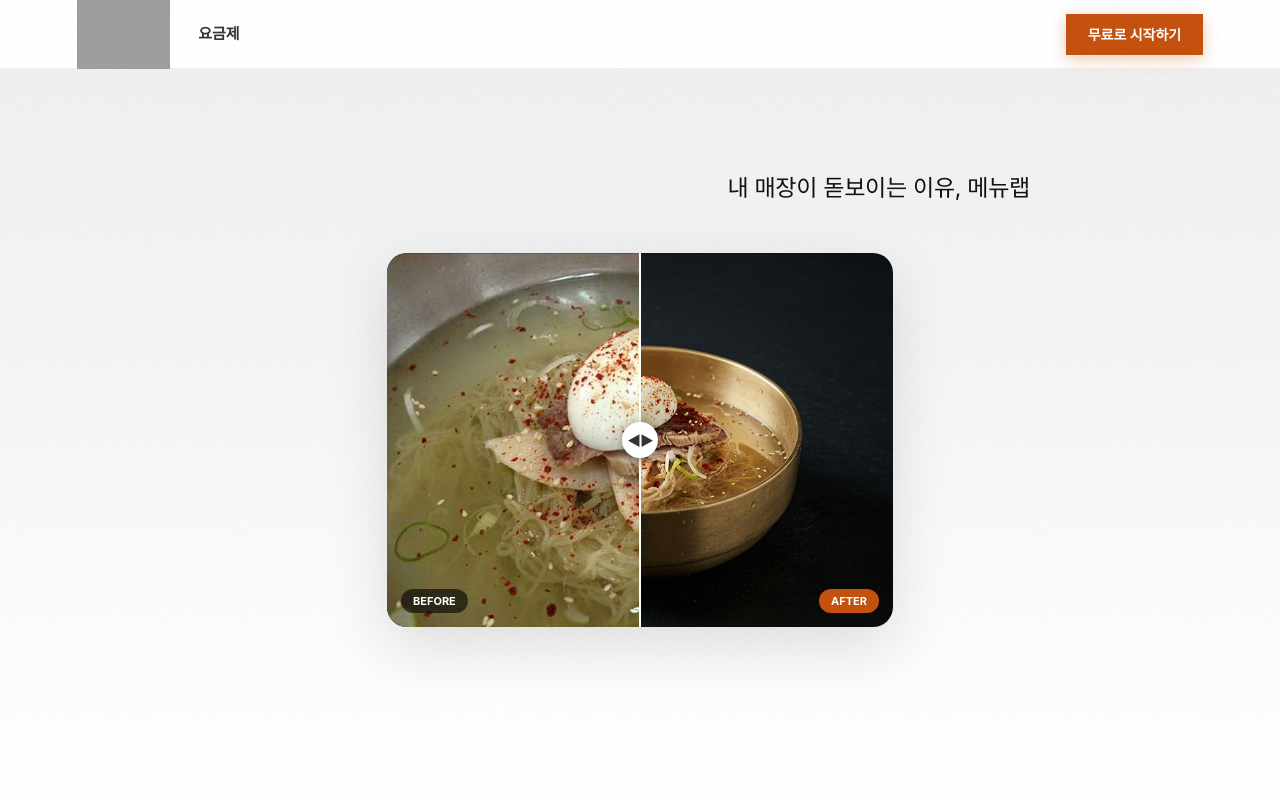
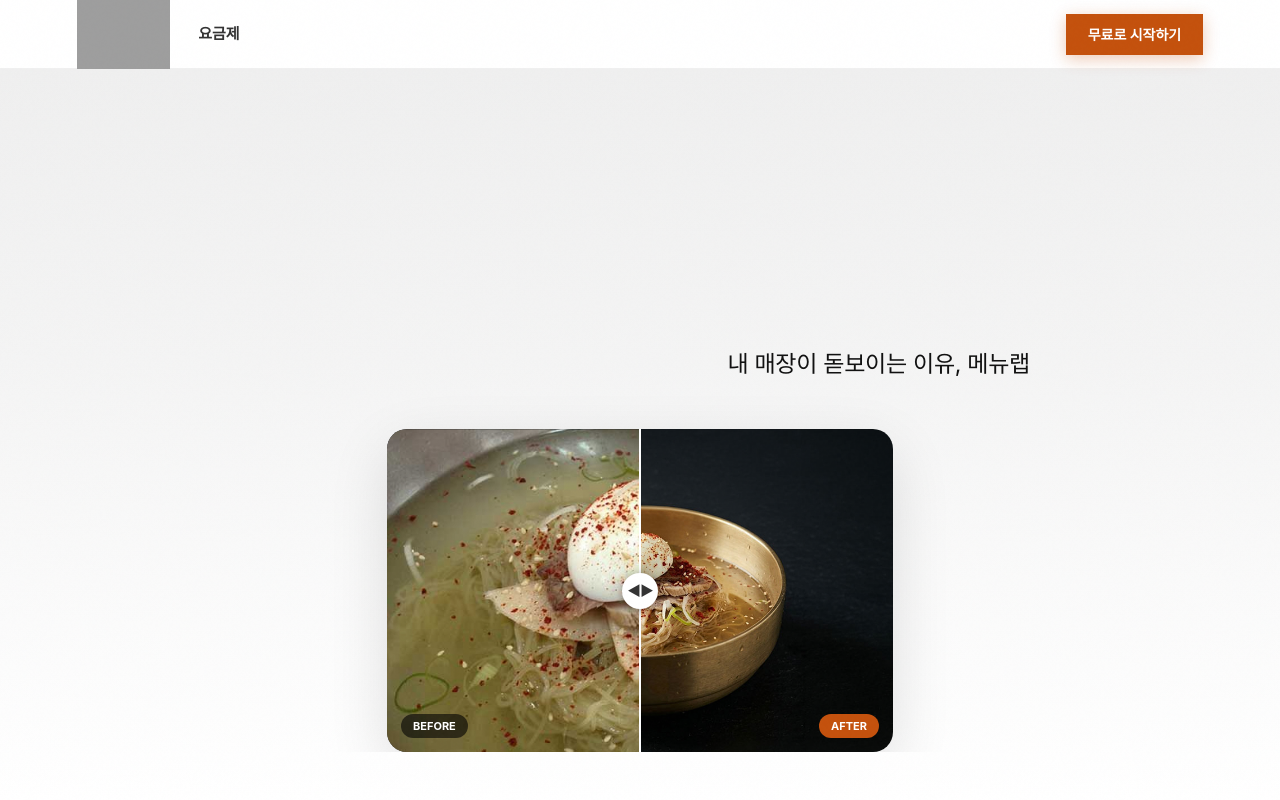
Before and after one commit to solip7131/menulab-v3, a Next.js app: page / in a window 1280 px wide. Shown: the top 800 px of the page. Built offline with nearby package versions, Linux system fonts and the light colour scheme; grey boxes are pictures that could not be loaded; a web font is replaced by a local one.

Commit message:
PC hero: restore headline position (flex-start, paddingTop 22vh)

```diff
--- a/app/page.tsx
+++ b/app/page.tsx
@@ -459,7 +459,7 @@ export default function HomePage() {
       </nav>
 
         {/* ── Hero ── */}
-        <section className="hero-sec" style={{ background: 'linear-gradient(to bottom, #efefef 0%, #f4f4f4 40%, #fafafa 70%, #ffffff 100%)', position: 'relative', width: '100vw', height: 'calc(100vh - 68px)', minHeight: '460px', display: 'flex', flexDirection: 'column', alignItems: 'center', justifyContent: 'center', paddingTop: '0', paddingBottom: '0', marginTop: 68 }}>
+        <section className="hero-sec" style={{ background: 'linear-gradient(to bottom, #efefef 0%, #f4f4f4 40%, #fafafa 70%, #ffffff 100%)', position: 'relative', width: '100vw', height: 'calc(100vh - 68px)', minHeight: '460px', display: 'flex', flexDirection: 'column', alignItems: 'center', justifyContent: 'flex-start', paddingTop: '22vh', paddingBottom: '6vh', marginTop: 68 }}>
           <div className="hero-body" style={{ position: 'relative', zIndex: 1, width: '100%', maxWidth: '860px', padding: '0 40px', display: 'flex', flexDirection: 'column', alignItems: 'center', gap: '48px' }}>
             <div style={{ width: 'fit-content', maxWidth: '100%' }}>
               {/* 데스크탑 헤드라인 */}
```
